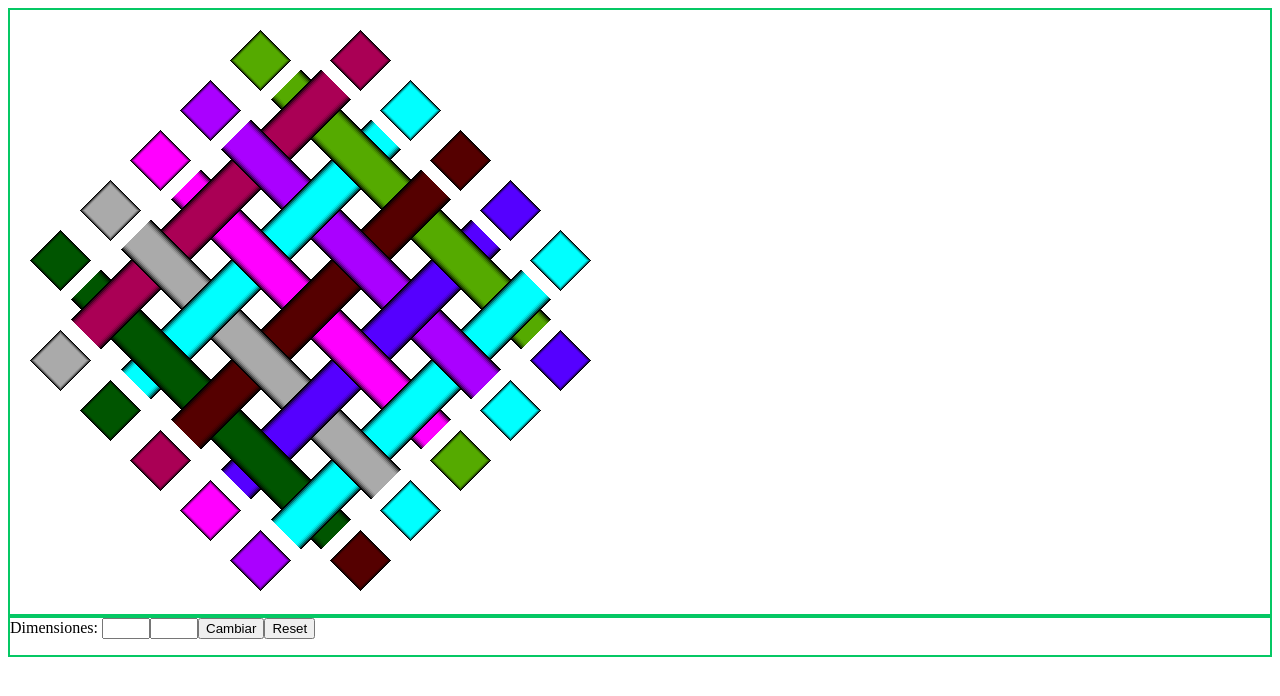
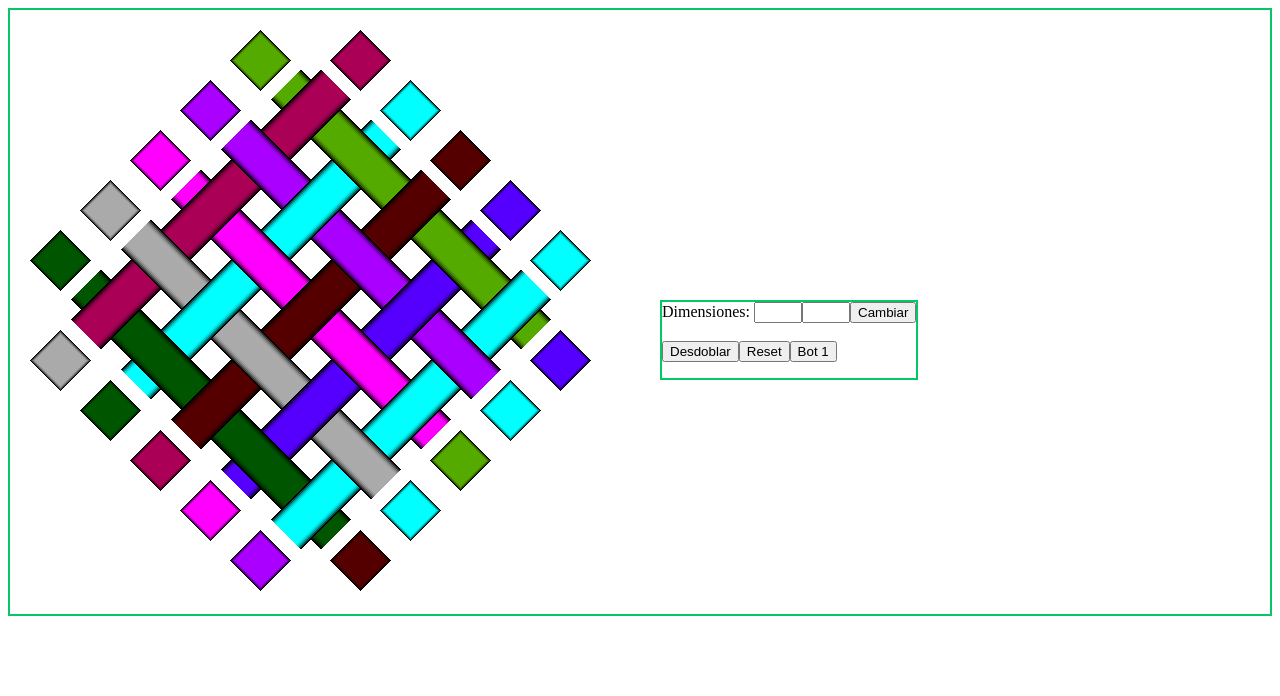
Before and after one commit to gonthalo/Weaver, a plain HTML site: page index.html in a window 1280 px wide. Drawn offline with Linux system fonts and the light colour scheme.

Commit message:
Update index.html

```diff
--- a/index.html
+++ b/index.html
@@ -4,11 +4,13 @@
 	<title>The Weaver</title>
 </head>
 <body>
-	<div style="border:2px solid rgb(5,200,100)">
+	<div style="border:2px solid rgb(5,200,100)" float="left">
 		<canvas id="lienzo" width="600px" height="600px" >Your browser does not render the HTML 5 canvas tag</canvas>
 	</div>
-	<div style="border:2px solid rgb(5,200,100)">
-		Dimensiones: <input type="number" id="an" max="5" min="0"><input type="number" id="bn" max="5" min="0"><input type="button" value="Cambiar" onclick="swap()"><input type="button" value="Reset" onclick="start()"><p id="mensajes"></p>
+	<div style="position:absolute; top: 300px; left: 660px; border:2px solid rgb(5,200,100)">
+		Dimensiones: <input type="number" id="an" max="5" min="0"><input type="number" id="bn" max="5" min="0"><input type="button" value="Cambiar" onclick="swap()">
+		</br></br>
+		<input type="button" value="Desdoblar" onclick="rese();draw()"><input type="button" value="Reset" onclick="start()"><input type="button" value="Bot 1" onclick="robotsolve()"><p id="mensajes"></p>
 	</div>
 	<script type="text/javascript" src="weaver.js"></script>
 </body>
```
